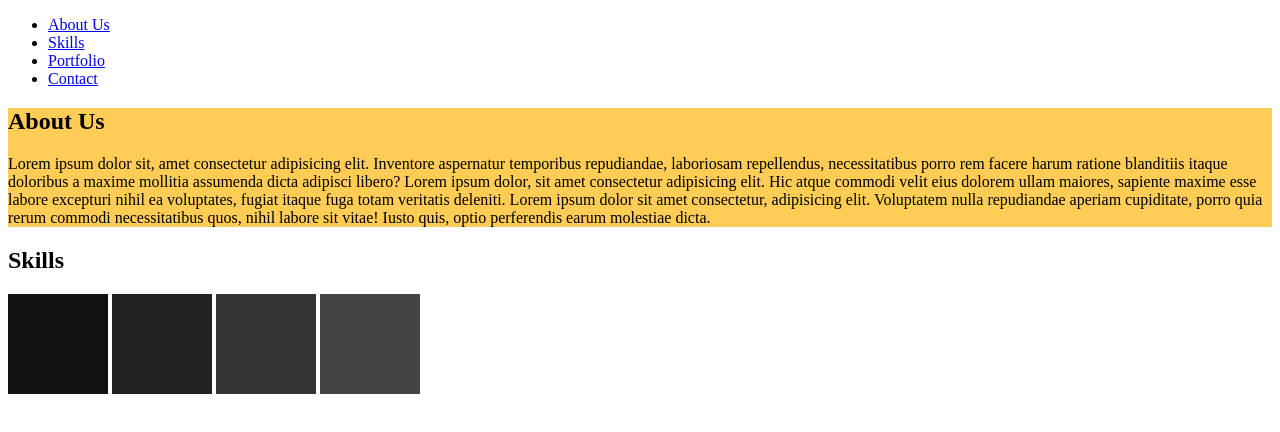
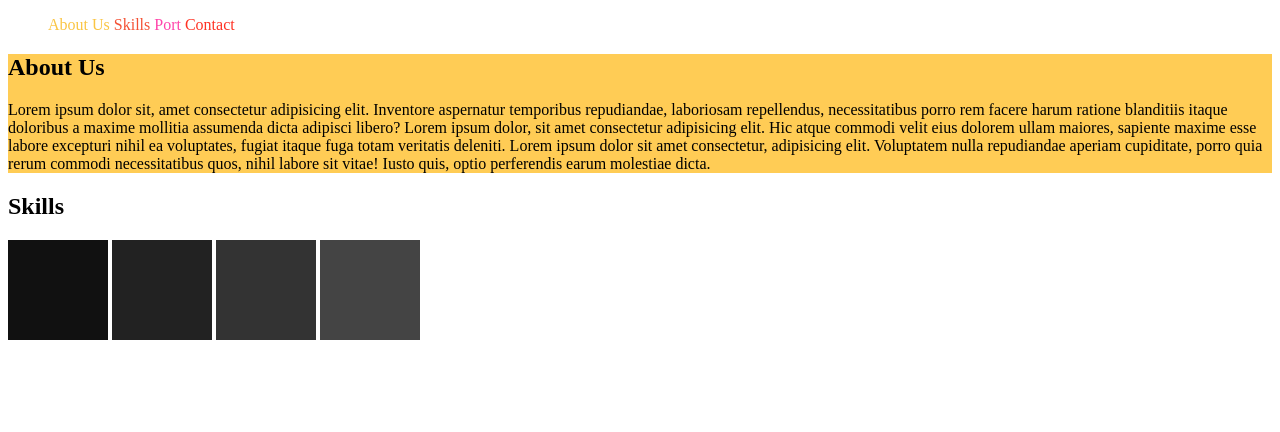
Before and after one commit to jakubplonka/zadaniahtml, a plain HTML site: page zadanie 15/index.html in a window 1280 px wide. Drawn offline with Linux system fonts and the light colour scheme.

Commit message:
sekcja pierwsza edit kolory

```diff
--- a/zadanie 15/index.html
+++ b/zadanie 15/index.html
@@ -7,11 +7,11 @@
 </head>
 <body>
     <nav>
-        <ul>
-            <li><a href="#about-us">About Us</a></li>
-            <li><a href="#skills">Skills</a></li>
-            <li><a href="#portfolia">Portfolio</a></li>
-            <li><a href="#contact">Contact</a></li>
+        <ul class="links">
+            <a href="#about-us">About Us</a>
+            <a href="#skills">Skills</a>
+            <a href="#port">Port</a>
+            <a href="#contact">Contact</a>
         </ul>
     </nav>
 
--- a/zadanie 15/style.css
+++ b/zadanie 15/style.css
@@ -2,6 +2,25 @@
     background-color: #ffcc55;
 }
 
+a:link, a:visited {
+    text-decoration: none;
+}
+
+.links{
+    display: list-item;
+}
+.links :nth-child(1){
+    color: #fac544;
+}
+.links :nth-child(2){
+    color: #f45134;
+}
+.links :nth-child(3){
+    color: #ff44aa;
+}
+.links :nth-child(4){
+    color: #ff3224;
+}
 #skills div {
     width: 100px;
     height: 100px;
```
